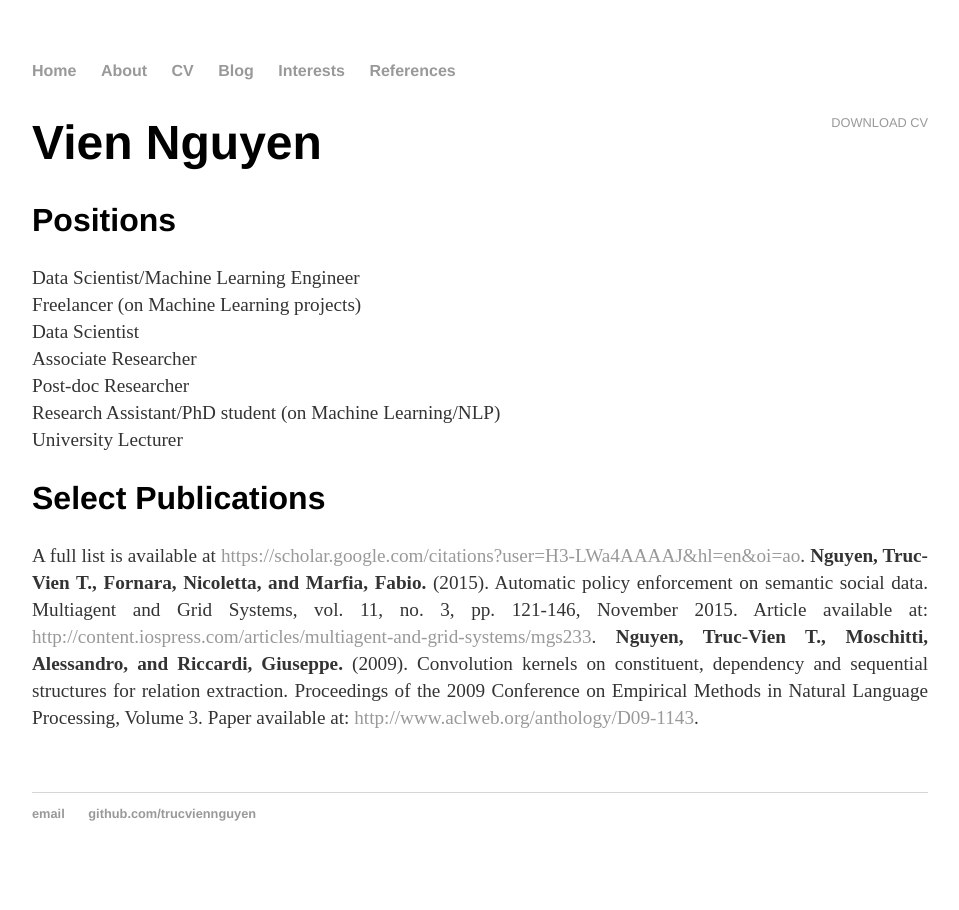
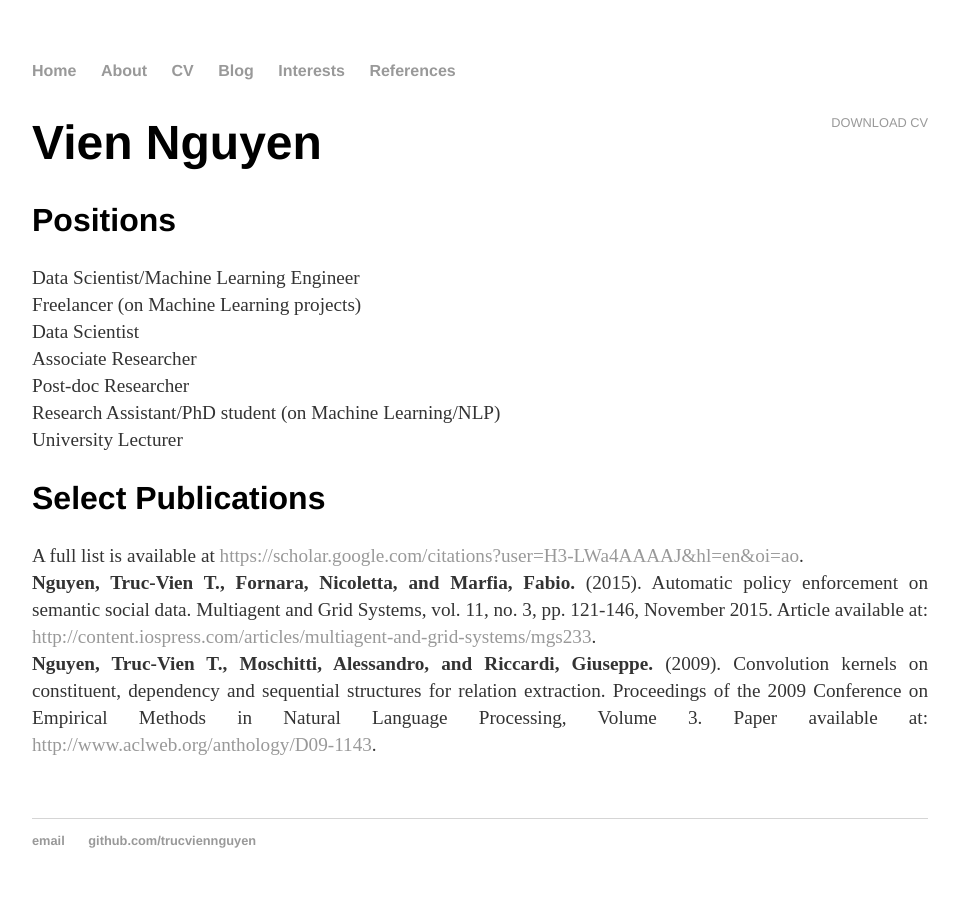
Before and after one commit to trucviennguyen/trucviennguyen.github.io, a Jekyll site: the page built from cv/index.html, in a window 1280 px wide. Shown: the whole page, without its empty margins (160-1119 px from the left). Built offline with Jekyll 4.4.1, drawn with Linux system fonts in a browser that asks for light colours.

Commit message:
Updating CV.

```diff
--- a/cv/index.html
+++ b/cv/index.html
@@ -29,9 +29,9 @@ title: CV of Vien Nguyen
 
 	<h2>Select Publications</h2>
 	<p align = "justify">
-	A full list is available at <a href="https://scholar.google.com/citations?user=H3-LWa4AAAAJ&hl=en&oi=ao">https://scholar.google.com/citations?user=H3-LWa4AAAAJ&hl=en&oi=ao</a>.
+	A full list is available at <a href="https://scholar.google.com/citations?user=H3-LWa4AAAAJ&hl=en&oi=ao">https://scholar.google.com/citations?user=H3-LWa4AAAAJ&hl=en&oi=ao</a>.<br>
 
-	<strong>Nguyen, Truc-Vien T., Fornara, Nicoletta, and Marfia, Fabio.</strong> (2015). Automatic policy enforcement on semantic social data. Multiagent and Grid Systems, vol. 11, no. 3, pp. 121-146, November 2015. Article available at: <a href="http://content.iospress.com/articles/multiagent-and-grid-systems/mgs233">http://content.iospress.com/articles/multiagent-and-grid-systems/mgs233</a>.
+	<strong>Nguyen, Truc-Vien T., Fornara, Nicoletta, and Marfia, Fabio.</strong> (2015). Automatic policy enforcement on semantic social data. Multiagent and Grid Systems, vol. 11, no. 3, pp. 121-146, November 2015. Article available at: <a href="http://content.iospress.com/articles/multiagent-and-grid-systems/mgs233">http://content.iospress.com/articles/multiagent-and-grid-systems/mgs233</a>.<br>
 
 	<strong>Nguyen, Truc-Vien T., Moschitti, Alessandro, and Riccardi, Giuseppe.</strong> (2009). Convolution kernels on constituent, dependency and sequential structures for relation extraction. Proceedings of the 2009 Conference on Empirical Methods in Natural Language Processing, Volume 3. Paper available at: <a href="http://www.aclweb.org/anthology/D09-1143">http://www.aclweb.org/anthology/D09-1143</a>.
 	</p>
```
